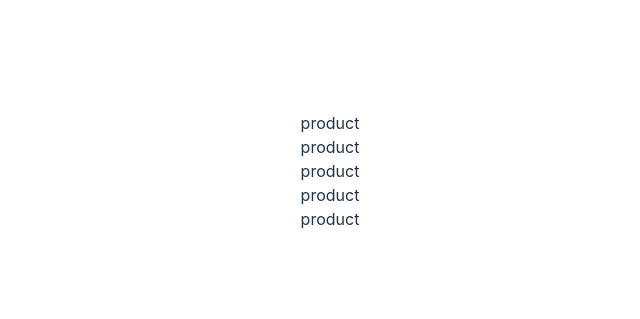
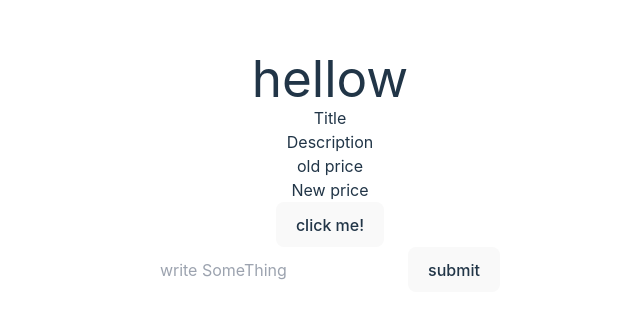
Before and after one commit to sureshghosh8/React-Practice, a React (Vite) app: page / in a window 1280 px wide. Shown: the part 229-548 px from the top of the page, without its empty margins (310-950 px from the left). Built offline with nearby package versions, Linux system fonts and the light colour scheme.

Commit message:
reactupdate

```diff
--- a/src/App.jsx
+++ b/src/App.jsx
@@ -1,16 +1,16 @@
 import React from "react";
 import "./App.css";
 import Card from "./components/Card";
-import Product from "./components/Product";
+import ProductTab from "./components/productTab";
+import Button from "./components/button";
+import Form from "./components/form"
 
 function App(){
-  return (<>
-
-<Product/>
-<Product/>
-<Product/>
-<Product/>
-<Product/>
+  return (
+  <>
+ <ProductTab/>
+ <Button/>
+ <Form/>
 </>
   );
   }
--- a/src/components/Product.jsx
+++ b/src/components/Product.jsx
@@ -1,9 +1,12 @@
-
-function Product({title,price,features}){
+import Price from "./price";
+function Product()
+{
     return(
-        <div className='Product'>
-<p>product</p>
+        <div>
+<p>Title</p>
+<p>Description</p>
+<Price />
         </div>
     )
 }
-export default Product
+export default Product;
--- /dev/null
+++ b/src/components/button.jsx
@@ -0,0 +1,11 @@
+function doSomething(){
+    console.log("hello world!");
+}
+function Button(){
+    return(
+        <div>
+            <button onClick={doSomething}>click me!</button>
+        </div>
+    )
+}
+export default Button
--- /dev/null
+++ b/src/components/form.jsx
@@ -0,0 +1,12 @@
+function handleFormSubmit(event){
+    event.preventDefault();
+    console.log("form was submited");
+}
+export default function Form(){
+    return(
+        <form onSubmit={handleFormSubmit}>
+            <input placeholder="write SomeThing"></input>
+<button >submit</button>
+        </form>
+    )
+}
--- /dev/null
+++ b/src/components/price.jsx
@@ -0,0 +1,9 @@
+ function Price(){
+    return(
+        <div>
+            <p>old price</p>
+            <p>New price</p>
+        </div>
+    )
+}
+export default Price
--- a/src/components/productTab.jsx
+++ b/src/components/productTab.jsx
@@ -1,9 +1,9 @@
-import Product from "./components/Product";
+import Product from './Product';
 function ProductTab(){
     return(
         <>
         <div><h1>hellow</h1></div>
-        <Product/>
+        <Product />
         </>
     )
 }
```
